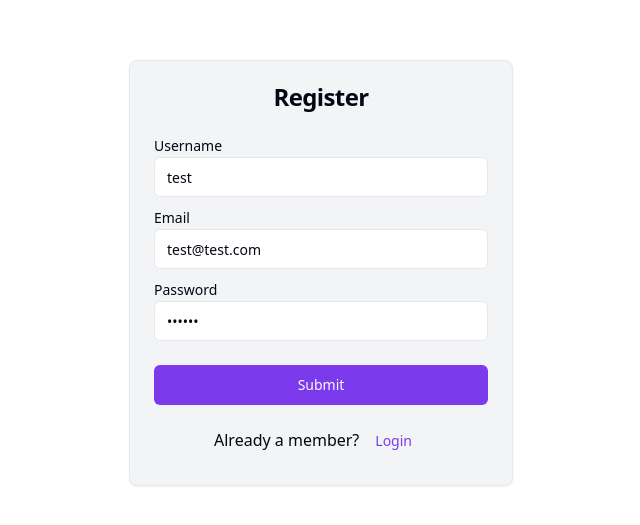
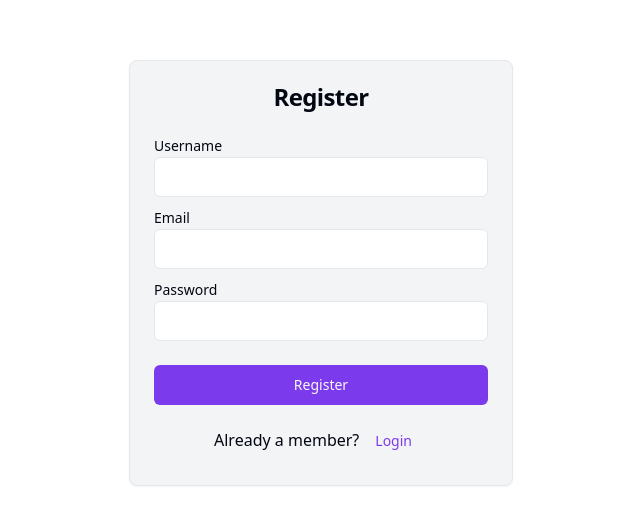
Before and after one commit to NikDoe/store, a React (Vite) app: page /register in a window 1280 px wide. Shown: the part 127-652 px from the top of the page, without its empty margins (319-959 px from the left). Built offline with nearby package versions, Linux system fonts and the light colour scheme.

Commit message:
finish user register functionality

```diff
--- a/package.json
+++ b/package.json
@@ -12,6 +12,7 @@
   "dependencies": {
     "@radix-ui/react-checkbox": "^1.1.0",
     "@radix-ui/react-dropdown-menu": "^2.0.6",
+    "@radix-ui/react-icons": "^1.3.0",
     "@radix-ui/react-label": "^2.1.0",
     "@radix-ui/react-select": "^2.1.1",
     "@radix-ui/react-separator": "^1.1.0",
--- a/src/App.tsx
+++ b/src/App.tsx
@@ -18,68 +18,71 @@ import { loader as landingLoader } from './pages/Landing';
 import { loader as productsLoader } from './pages/Products';
 import { loader as singleProductLoader } from './pages/SingleProduct';
 
+import { action as registerUser } from './pages/Register';
+
 const router = createBrowserRouter([
 	{
 		path: '/',
-		element: <HomeLayout />,
-		errorElement: <Error />,
+		element: <HomeLayout/>,
+		errorElement: <Error/>,
 
 		children: [
 			{
 				index: true,
-				element: <Landing />,
-				errorElement: <ErrorElement />,
+				element: <Landing/>,
+				errorElement: <ErrorElement/>,
 				loader: landingLoader,
 			},
 			{
 				path: 'products',
-				element: <Products />,
-				errorElement: <ErrorElement />,
+				element: <Products/>,
+				errorElement: <ErrorElement/>,
 				loader: productsLoader,
 			},
 			{
 				path: 'products/:id',
-				element: <SingleProduct />,
-				errorElement: <ErrorElement />,
+				element: <SingleProduct/>,
+				errorElement: <ErrorElement/>,
 				loader: singleProductLoader,
 			},
 			{
 				path: 'cart',
-				element: <Cart />,
-				errorElement: <ErrorElement />,
+				element: <Cart/>,
+				errorElement: <ErrorElement/>,
 			},
 			{
 				path: 'about',
-				element: <About />,
-				errorElement: <ErrorElement />,
+				element: <About/>,
+				errorElement: <ErrorElement/>,
 			},
 			{
 				path: 'checkout',
-				element: <Checkout />,
-				errorElement: <ErrorElement />,
+				element: <Checkout/>,
+				errorElement: <ErrorElement/>,
 			},
 			{
 				path: 'orders',
-				element: <Orders />,
-				errorElement: <ErrorElement />,
+				element: <Orders/>,
+				errorElement: <ErrorElement/>,
 			},
 		],
 	},
 	{
 		path: '/login',
-		element: <Login />,
-		errorElement: <Error />,
+		element: <Login/>,
+		errorElement: <Error/>,
 	},
 	{
 		path: '/register',
-		element: <Register />,
-		errorElement: <Error />,
+		element: <Register/>,
+		errorElement: <Error/>,
+		action: registerUser
 	},
 ]);
 
 function App() {
 
-	return <RouterProvider router={router} />;
+	return <RouterProvider router={router}/>;
 }
 
 export default App;
--- /dev/null
+++ b/src/components/SubmitButton.tsx
@@ -0,0 +1,28 @@
+import { useNavigation } from 'react-router-dom';
+import { Button } from '@/components/ui/button';
+import { ReloadIcon } from '@radix-ui/react-icons';
+
+type SubmitButtonProps = {
+	text: string;
+	className?: string;
+}
+
+const SubmitButton = ({ text, className, }: SubmitButtonProps) => {
+	const navigation = useNavigation();
+	const isSubmitting = navigation.state === 'submitting';
+
+	return (
+		<Button type='submit' className={className} disabled={isSubmitting}>
+			{isSubmitting ? (
+				<span className='flex'>
+					<ReloadIcon className='mr-2 h-4 w-4 animate-spin'/>
+          Submitting...
+				</span>
+			) : (
+				text
+			)}
+		</Button>
+	);
+};
+
+export default SubmitButton;
--- a/src/components/index.ts
+++ b/src/components/index.ts
@@ -24,3 +24,4 @@ export { default as SelectProductColor } from './SelectProductColor';
 export { default as SelectProductAmount } from './SelectProductAmount';
 export { default as CartItemsList } from './CartItemsList';
 export { default as CartTotals } from './CartTotals';
+export { default as SubmitButton } from './SubmitButton';
--- a/src/pages/Register.tsx
+++ b/src/pages/Register.tsx
@@ -1,10 +1,32 @@
-import { FormInput } from '@/components';
+import { FormInput, SubmitButton } from '@/components';
 import { Button } from '@/components/ui/button';
 import { Card, CardContent, CardHeader, CardTitle } from '@/components/ui/card';
-import { ActionFunction, Form, Link } from 'react-router-dom';
+import { toast } from '@/components/ui/use-toast';
+import { customFetch } from '@/utils';
+import { AxiosError } from 'axios';
+import { type ActionFunction, Form, Link, redirect } from 'react-router-dom';
 
-export const action: ActionFunction = async ({ request }): Promise<null> => {
-	return null;
+export const action: ActionFunction = async ({
+	request,
+}): Promise<Response | null> => {
+	const formData = await request.formData();
+	const data = Object.fromEntries(formData);
+	try {
+		await customFetch.post('/auth/local/register', data);
+
+		toast({ description: 'Registered successful' });
+
+		return redirect('/login');
+	} catch (error) {
+		console.log(error);
+
+		const errorMsg =
+			error instanceof AxiosError
+				? error.response?.data.error.message
+				: 'Registration Failed';
+		toast({ description: errorMsg });
+		return null;
+	}
 };
 
 function Register() {
@@ -15,14 +37,12 @@ function Register() {
 					<CardTitle className='text-center'>Register</CardTitle>
 				</CardHeader>
 				<CardContent>
-					<Form>
-						<FormInput type='text' name='username' defaultValue='test' />
-						<FormInput type='email' name='email' defaultValue='test@test.com' />
-						<FormInput type='password' name='password' defaultValue='secret' />
+					<Form method='POST'>
+						<FormInput type='text' name='username'/>
+						<FormInput type='email' name='email'/>
+						<FormInput type='password' name='password'/>
 
-						<Button type='submit' variant='default' className='w-full mt-4'>
-							Submit
-						</Button>
+						<SubmitButton text='Register' className='w-full mt-4'/>
 
 						<p className='text-center mt-4'>
 							Already a member?
```
Also changed, not shown: 1 other file (tests, documents, lock files or other folders).
